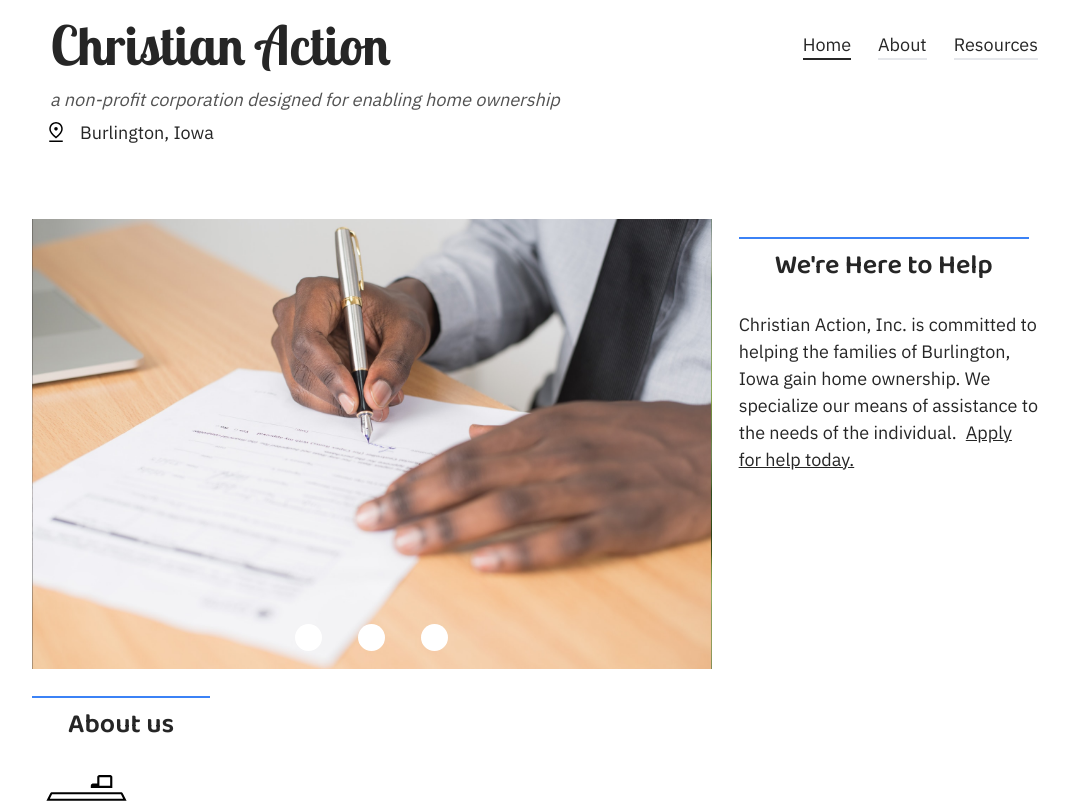
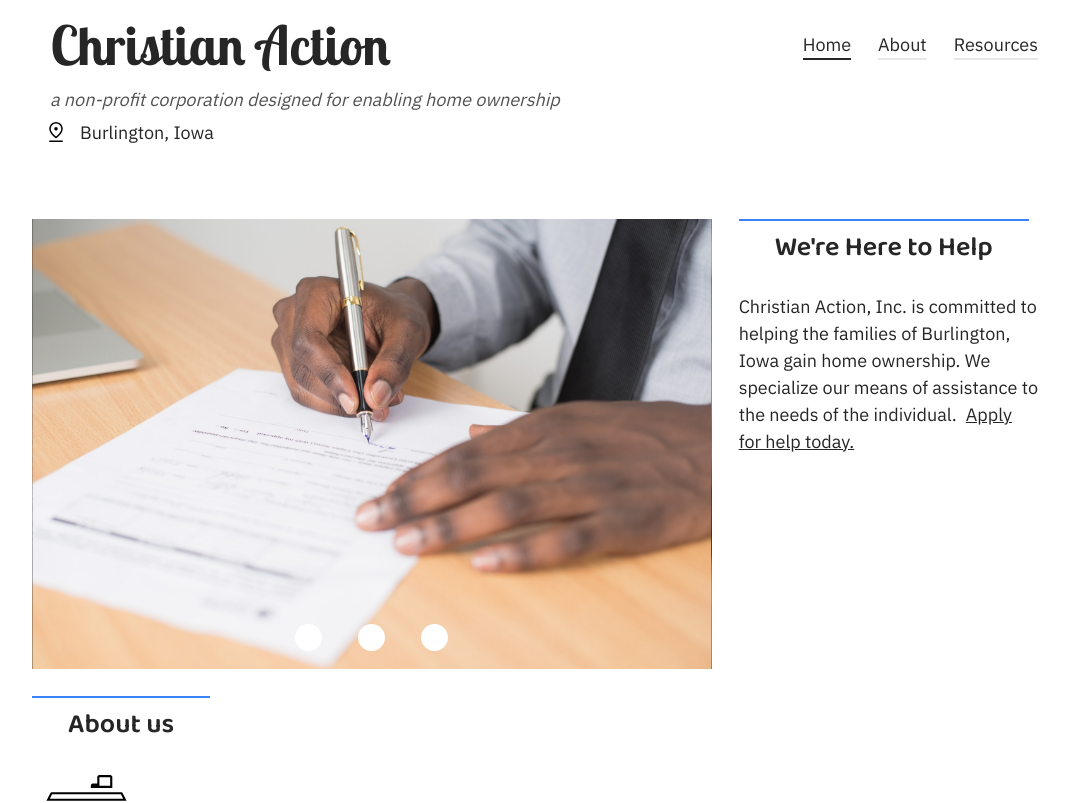
Before and after one commit to blaze-vincent/christian-action-2022, a Next.js app: page / in a window 1280 px wide. Shown: the top 803 px of the page, without its empty margins (96-1165 px from the left). Built offline with nearby package versions, Linux system fonts and the light colour scheme.

Commit message:
Reduce vertical whitespace

```diff
--- a/components/hero.js
+++ b/components/hero.js
@@ -7,7 +7,7 @@ export default function Hero(){
       className='sm:col-span-2'
     />
     <div
-      className="p-4 h-max overflow-auto flex flex-col gap-4"
+      className="px-4 h-max overflow-auto flex flex-col gap-4"
     >
       <SectionTitle>
         We&apos;re Here to Help
```
